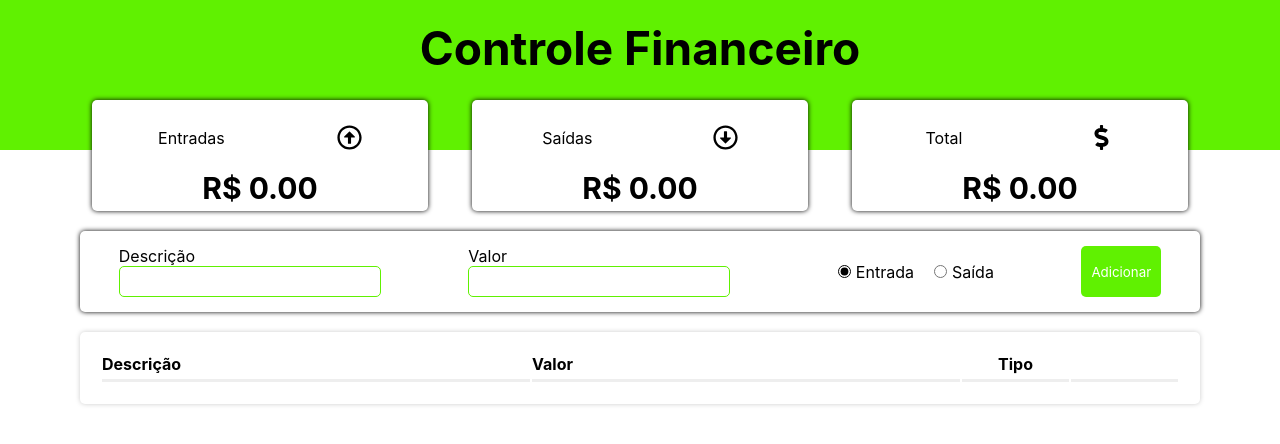
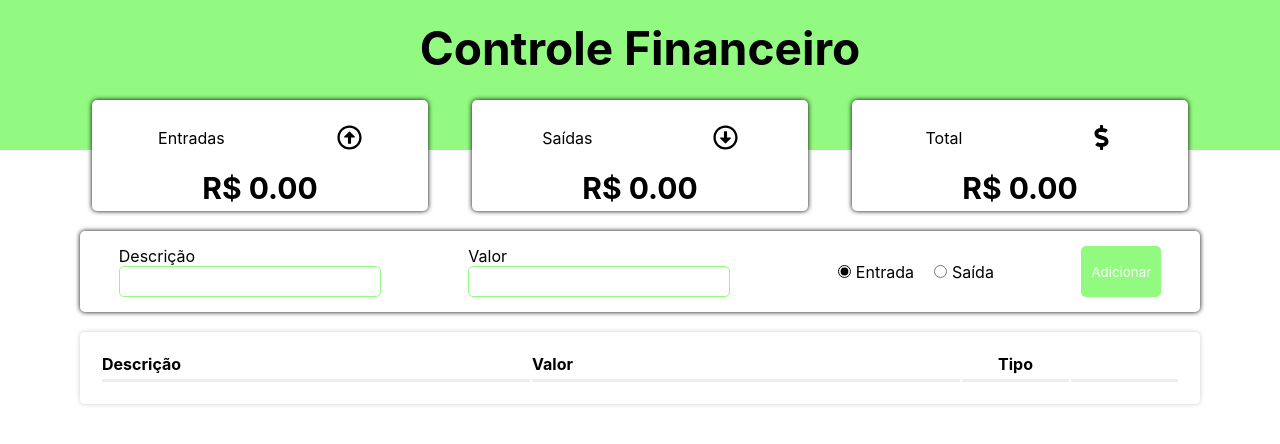
Before and after one commit to devbpatriciocosta/BancoBoleto, a Next.js app: page / in a window 1280 px wide. Shown: the top 444 px of the page. Built offline with nearby package versions, Linux system fonts and the light colour scheme.

Commit message:
Theme colors adjustments

```diff
--- a/src/theme.js
+++ b/src/theme.js
@@ -1,8 +1,8 @@
 const theme = {
-  primary: '#60F101',
-  secondary: '#d1d1d1',
+  primary: '#92f981',
+  secondary: '#ffffff',
   black: '#000000',
-  grey: '#ffffff'
+  grey: '#e9e9e9'
 }
 
 export default theme
```
